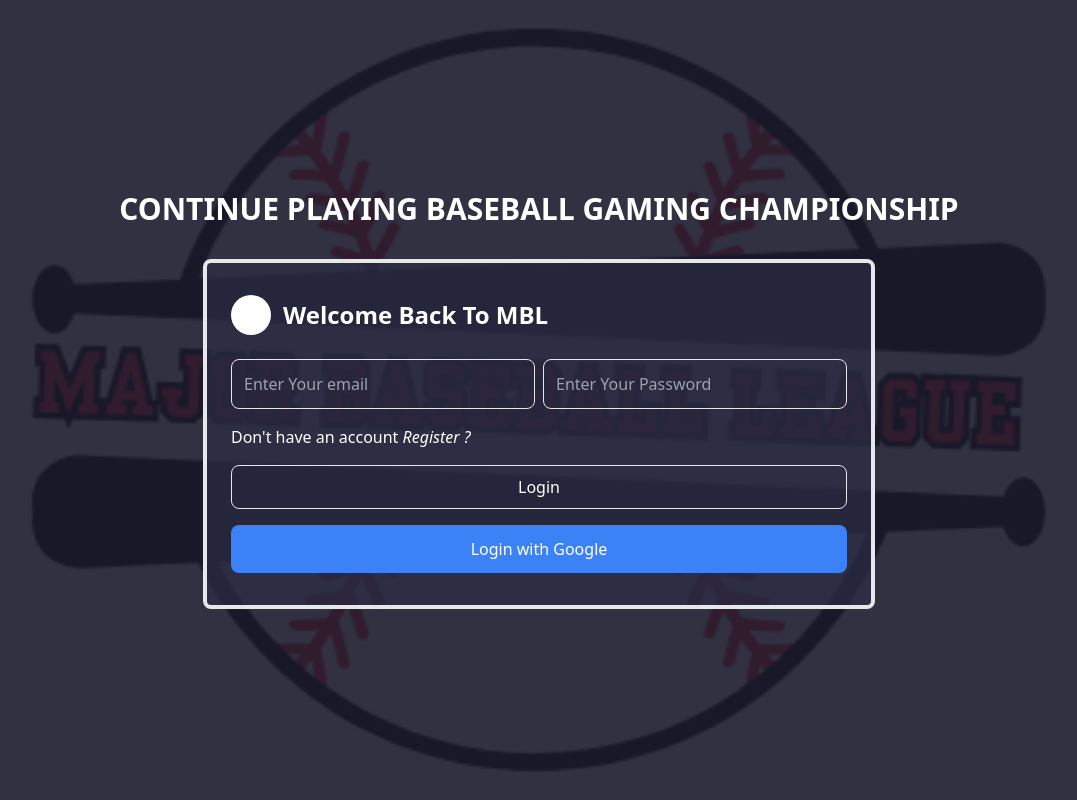
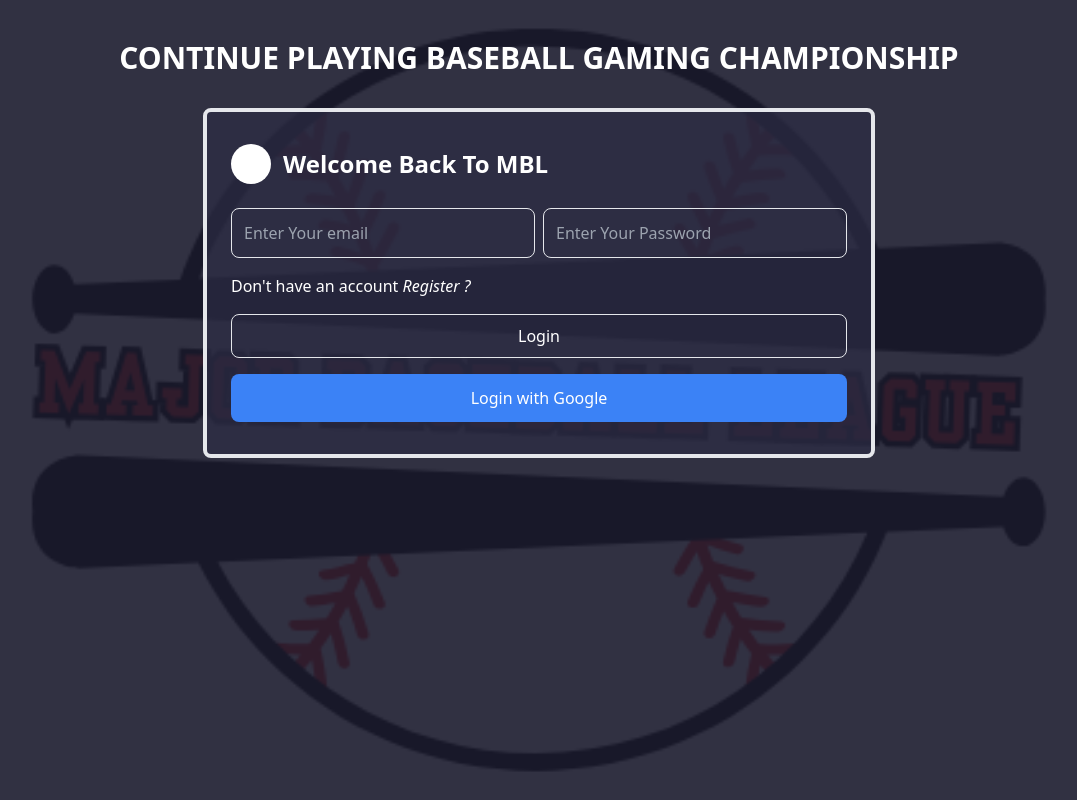
Before and after one commit to DanXtech/MBL-UI, a React (Vite) app: page /login in a window 1280 px wide. Shown: the whole page, without its empty margins (101-1178 px from the left). Built offline with nearby package versions, Linux system fonts and the light colour scheme; no server answers; a web font is replaced by a local one.

Commit message:
Update Login.jsx

```diff
--- a/src/Pages/auth/Login.jsx
+++ b/src/Pages/auth/Login.jsx
@@ -34,7 +34,7 @@ const Login = () => {
                 backgroundPosition: "center",
                 backgroundRepeat: "no-repeat",
             }}
-            className="h-screen w-full bg-black relative"
+            className="min-h-screen w-full bg-black relative"
         >
             {/* Overlay for deep black effect */}
             <div className="absolute inset-0 bg-[#1B1B2E] bg-opacity-90"></div>
```
